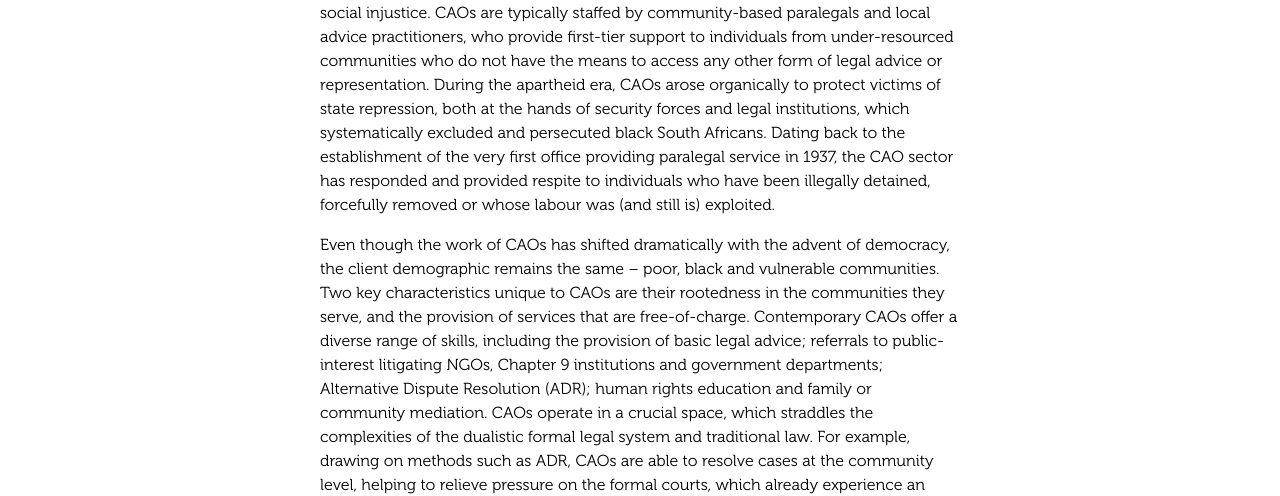
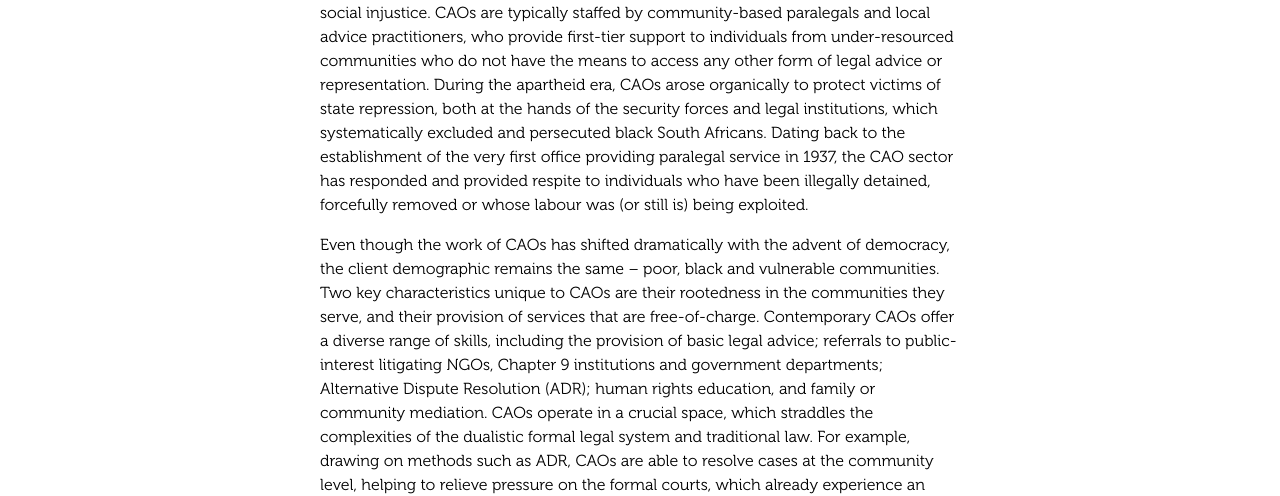
Before and after one commit to electricbookworks/fhr-directories, a Jekyll site: the page built from cao-directory/0-4-about.md, in a window 1280 px wide. Shown: the part 650-1146 px from the top of the page. Built offline with Jekyll 4.4.1, drawn with Linux system fonts in a browser that asks for light colours; some of the changed text lies outside the part shown.

Commit message:
Final proof corrections

```diff
--- a/cao-directory/0-4-about.md
+++ b/cao-directory/0-4-about.md
@@ -20,9 +20,9 @@ style: frontmatter about-page
 
 The Foundation for Human Rights (FHR) has been facilitating access to justice imperatives since 1996, through its flagship programme to Community-Based Advice Offices (CAOs), which have played a crucial role in delivering justice services to indigent communities from the time of apartheid to the present day.
 
-Throughout the various stages of South Africa’s development, CAOs have served on the frontline, ensuring access to rights and protection for communities most affected by social injustice. CAOs are typically staffed by community-based paralegals and local advice practitioners, who provide first-tier support to individuals from under-resourced communities who do not have the means to access any other form of legal advice or representation. During the apartheid era, CAOs arose organically to protect victims of state repression, both at the hands of security forces and legal institutions, which systematically excluded and persecuted black South Africans. Dating back to the establishment of the very first office providing paralegal service in 1937, the CAO sector has responded and provided respite to individuals who have been illegally detained, forcefully removed or whose labour was (and still is) exploited.
+Throughout the various stages of South Africa’s development, CAOs have served on the frontline, ensuring access to rights and protection for communities most affected by social injustice. CAOs are typically staffed by community-based paralegals and local advice practitioners, who provide first-tier support to individuals from under-resourced communities who do not have the means to access any other form of legal advice or representation. During the apartheid era, CAOs arose organically to protect victims of state repression, both at the hands of the security forces and legal institutions, which systematically excluded and persecuted black South Africans. Dating back to the establishment of the very first office providing paralegal service in 1937, the CAO sector has responded and provided respite to individuals who have been illegally detained, forcefully removed or whose labour was (or still is) being exploited.
 
-Even though the work of CAOs has shifted dramatically with the advent of democracy, the client demographic remains the same – poor, black and vulnerable communities. Two key characteristics unique to CAOs are their rootedness in the communities they serve, and the provision of services that are free-of-charge. Contemporary CAOs offer a diverse range of skills, including the provision of basic legal advice; referrals to public-interest litigating NGOs, Chapter 9 institutions and government departments; Alternative Dispute Resolution (ADR); human rights education and family or community mediation. CAOs operate in a crucial space, which straddles the complexities of the dualistic formal legal system and traditional law. For example, drawing on methods such as ADR, CAOs are able to resolve cases at the community level, helping to relieve pressure on the formal courts, which already experience an excess in demand. The CAO model is not exclusive to South Africa. Instruments such as the Lilongwe Declaration and the Kampala Declaration demonstrate the Pan-African scope of the paralegal movement.
+Even though the work of CAOs has shifted dramatically with the advent of democracy, the client demographic remains the same – poor, black and vulnerable communities. Two key characteristics unique to CAOs are their rootedness in the communities they serve, and their provision of services that are free-of-charge. Contemporary CAOs offer a diverse range of skills, including the provision of basic legal advice; referrals to public-interest litigating NGOs, Chapter 9 institutions and government departments; Alternative Dispute Resolution (ADR); human rights education, and family or community mediation. CAOs operate in a crucial space, which straddles the complexities of the dualistic formal legal system and traditional law. For example, drawing on methods such as ADR, CAOs are able to resolve cases at the community level, helping to relieve pressure on the formal courts, which already experience an excess in demand. The CAO model is not exclusive to South Africa. Instruments such as the Lilongwe Declaration and the Kampala Declaration demonstrate the Pan-African scope of the paralegal movement.
 
 Some of the most coveted services requested by beneficiaries, include assistance with securing documents, such as ID books and birth certificates, applications for social grants, Commission for Conciliation, Mediation and Arbitration (CCMA) case support, and addressing illegal evictions and the transfer of house deeds. These services respond to the overwhelming deficit of socioeconomic opportunities within historically disadvantaged regions, where many people continue to be victims of labour exploitation and are disproportionately surviving on social grants. Another key domain of CAOs relates to concerns surrounding family law, such as domestic abuse, family disputes and divorce. Other service areas that CAOs respond to include xenophobia and migrant rights, substance abuse, HIV/AIDS-related concerns, sexual violence, and restorative justice with former inmates.
 
```
